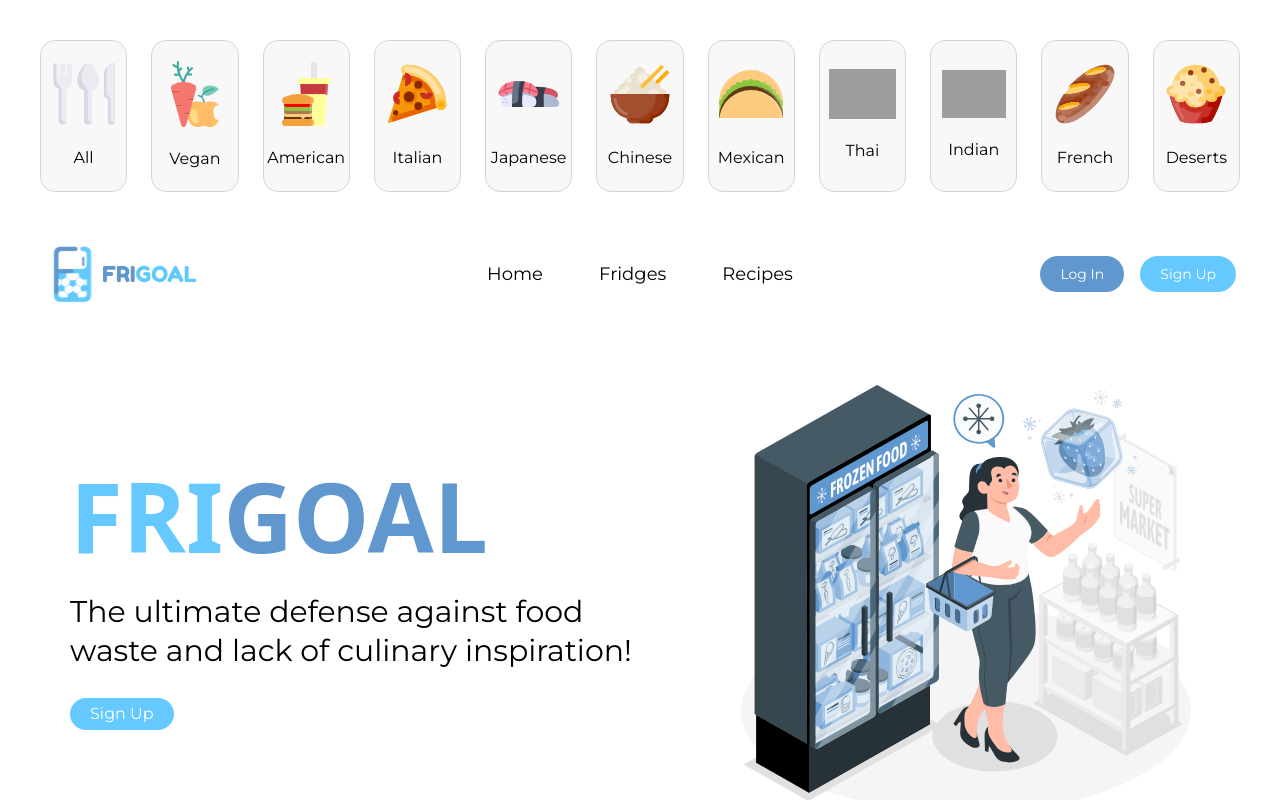
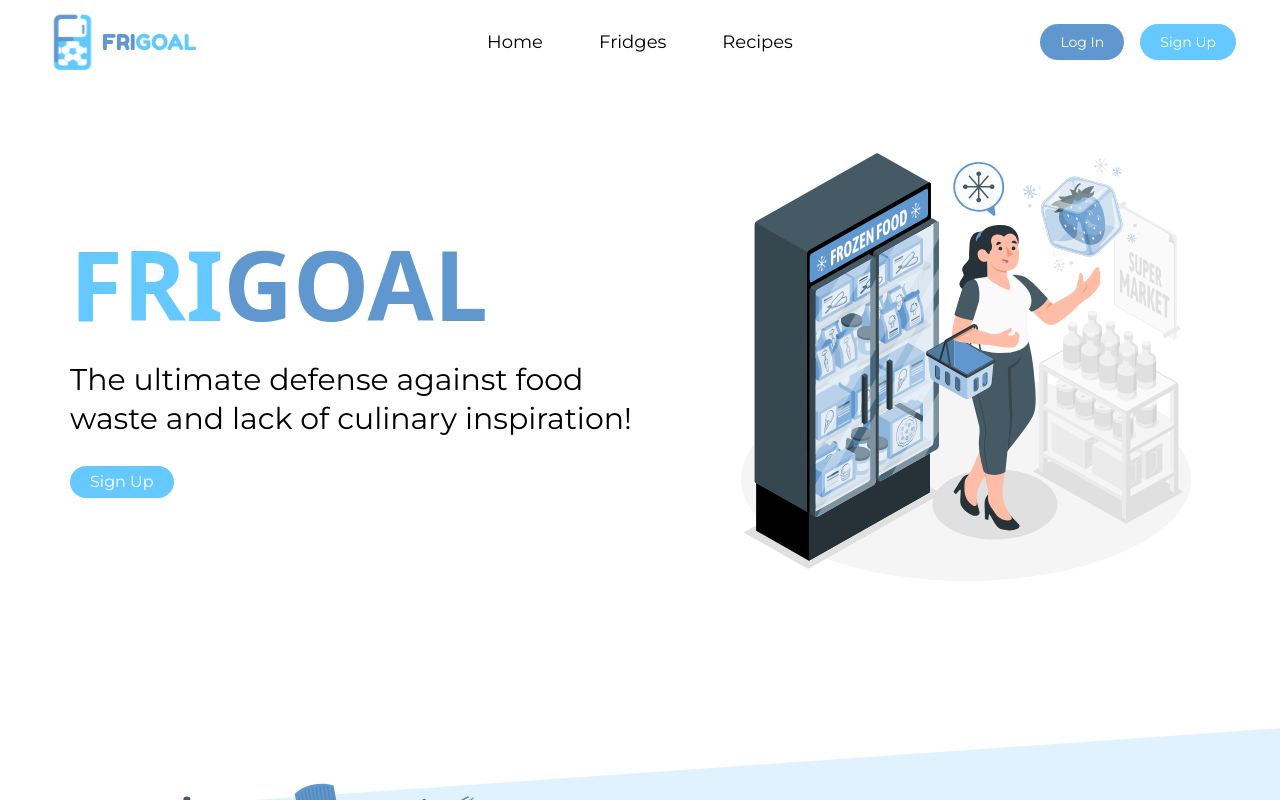
Before and after one commit to steven-van/frigoal, a React (Create React App) app: page / in a window 1280 px wide. Shown: the top 800 px of the page. Built offline with nearby package versions, Linux system fonts and the light colour scheme; grey boxes are pictures that could not be loaded.

Commit message:
Update App.js

```diff
--- a/src/App.js
+++ b/src/App.js
@@ -10,7 +10,6 @@ import Recipe from "./pages/Recipe";
 function App() {
   return (
     <div>
-    <Recipe />
     <BrowserRouter>
       <Routes>
         <Route exact path="/" element={<Home />} />
```
